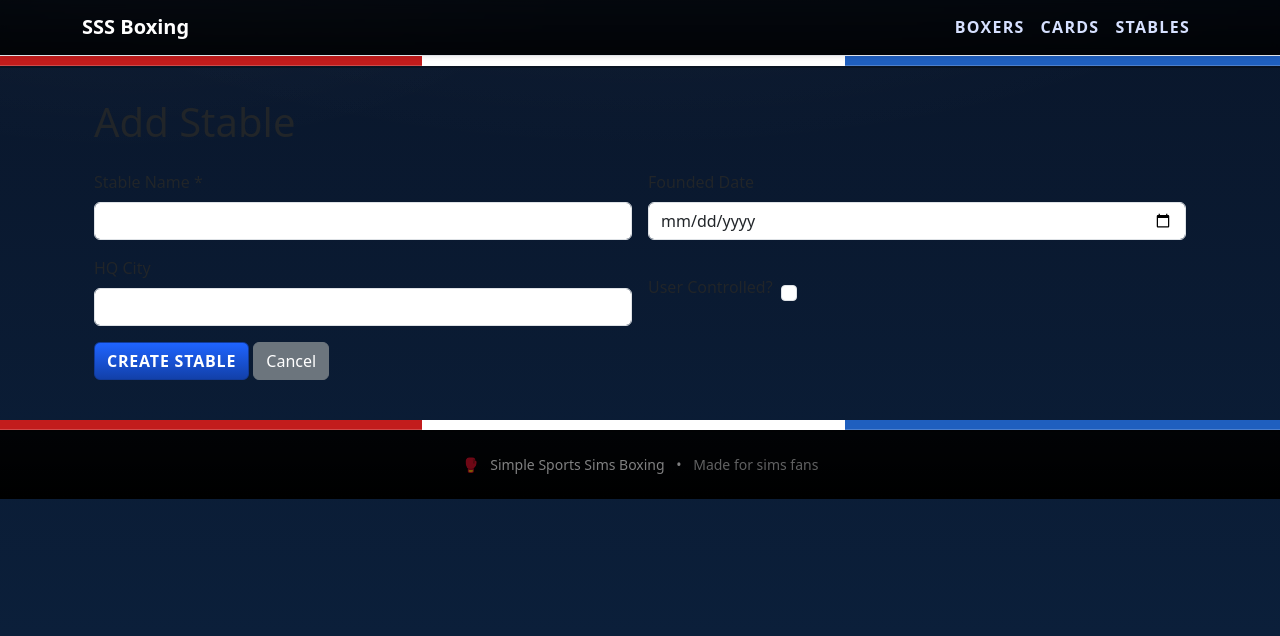
After one commit to droman2684/simple_sports_boxing, a Flask app: page /stables/new in a window 1280 px wide. The commit adds this page. Shown: the part 164-800 px from the top of the page. Run offline with Flask 3, Linux system fonts and the light colour scheme.

Commit message:
stable change

```diff
--- a/app.py
+++ b/app.py
@@ -284,6 +284,11 @@ def stable_detail(stable_id: int):
     return render_template("stable_detail.html", stable=stable, roster=roster)
 
 # --- CREATE STABLE
+
+@app.get("/stables/new")
+def new_stable():
+    return render_template("new_stable.html")
+
 # app.py
 @app.post("/stables")
 def create_stable():
--- /dev/null
+++ b/templates/new_stable.html
@@ -0,0 +1,37 @@
+{% extends "base.html" %}
+{% block content %}
+
+<div class="container">
+  <h1 class="mb-4">Add Stable</h1>
+
+  <form action="{{ url_for('create_stable') }}" method="post" class="row g-3">
+
+    <div class="col-md-6">
+      <label class="form-label">Stable Name *</label>
+      <input type="text" name="name" class="form-control" required>
+    </div>
+
+    <div class="col-md-6">
+      <label class="form-label">Founded Date</label>
+      <input type="date" name="founded_date" class="form-control">
+    </div>
+
+    <div class="col-md-6">
+      <label class="form-label">HQ City</label>
+      <input type="text" name="hq_city" class="form-control">
+    </div>
+
+    <div class="col-md-6 d-flex align-items-center">
+      <label class="form-label me-2" for="is_user_controlled">User Controlled?</label>
+      <input type="checkbox" name="is_user_controlled" id="is_user_controlled" value="1" class="form-check-input">
+    </div>
+
+    <div class="col-12">
+      <button type="submit" class="btn btn-primary">Create Stable</button>
+      <a href="{{ url_for('stables') }}" class="btn btn-secondary">Cancel</a>
+    </div>
+
+  </form>
+</div>
+
+{% endblock %}
```
Also changed, not shown: templates/stables.html (+5 -31 lines).
